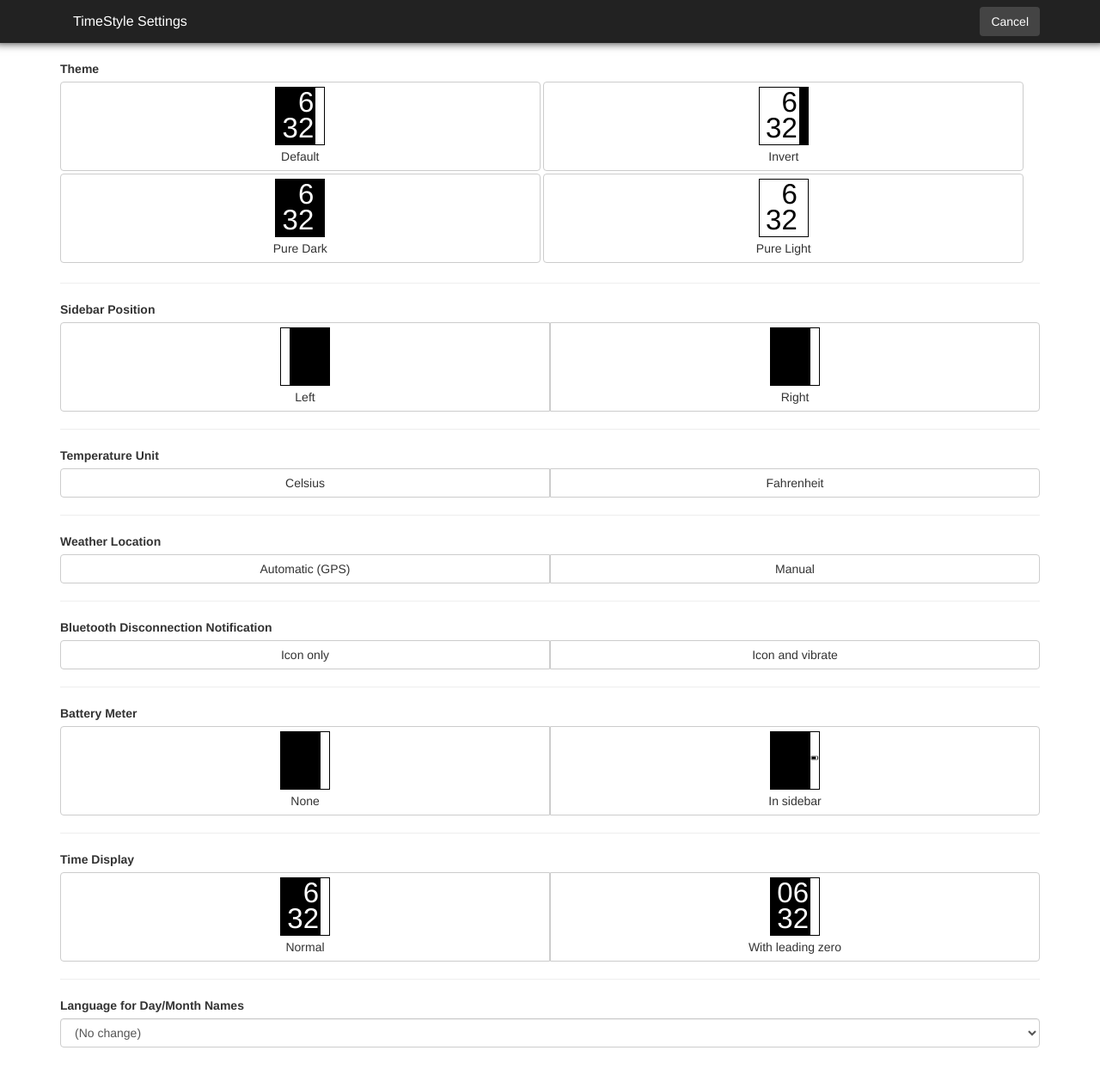
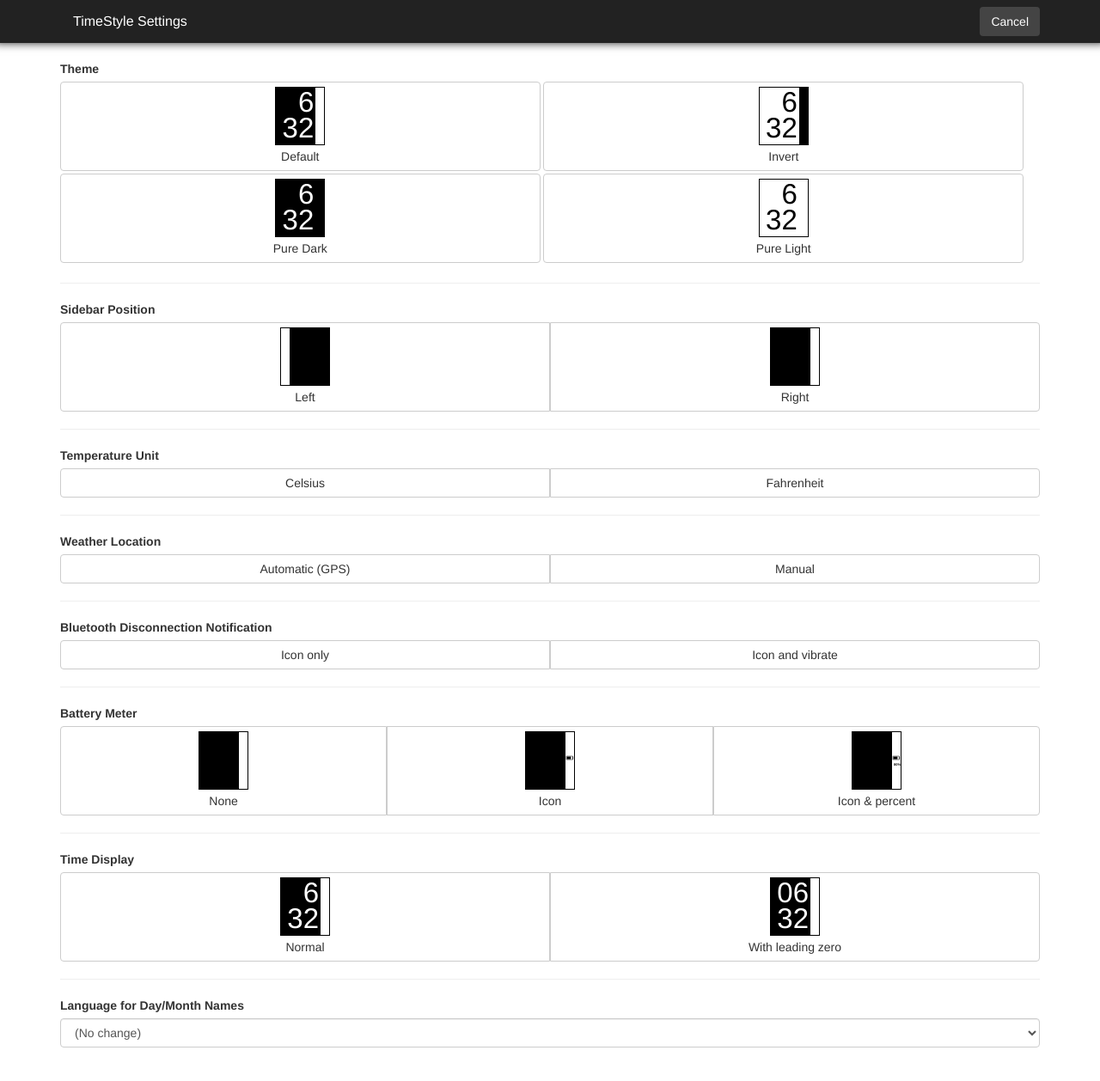
Before and after one commit to freakified/TimeStylePebble, a Jekyll site: the page built from config_bw.html, in a window 1280 px wide and 1289 px high. Shown: the top 1258 px of the window at 86% size. Built offline with Jekyll 4.4.1, drawn with Linux system fonts in a browser that asks for light colours; nearby versions of some CDN libraries.

Commit message:
Added option for battery meter percentage

```diff
--- a/_includes/config_misc_options.html
+++ b/_includes/config_misc_options.html
@@ -54,6 +54,7 @@
   </div>
 </div>
 <hr>
+
 <label>Battery Meter</label>
 <div id="battery_meter_setting" class="form-group" >
   <div class="btn-group btn-group-justified"  data-toggle="buttons">
@@ -65,7 +66,12 @@
     <label class="btn btn-default" data-setting="yes" >
       <input type="radio" name="options" autocomplete="off">
       <div class="example_face with_battery_meter"></div>
-      In sidebar
+      Icon
+    </label>
+    <label class="btn btn-default" data-setting="yes-with-pct" >
+      <input type="radio" name="options" autocomplete="off">
+      <div class="example_face with_battery_meter with_battery_pct"></div>
+      Icon &amp; percent
     </label>
   </div>
 </div>
--- a/css/custom.scss
+++ b/css/custom.scss
@@ -36,6 +36,19 @@
     right: -10px;
     background: url('../images/battery_meter.png');
     background-size: 10px 10px;
+  }
+
+
+  &.with_battery_pct:before {
+    content: '80%';
+    position: absolute;
+    height: 10px;
+    width: 10px;
+    top: 23px;
+    right: -10px;
+    font-size: 4px;
+    color: black;
+    font-weight: bold;
   }
 }
 
```
